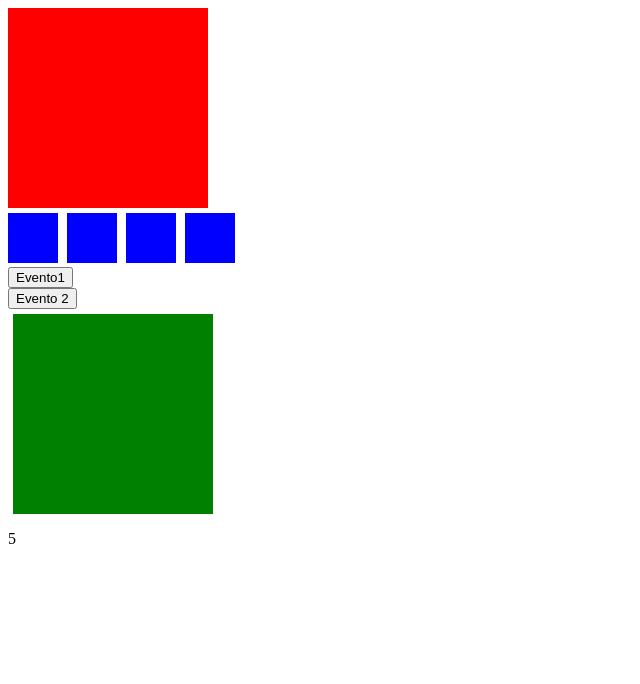
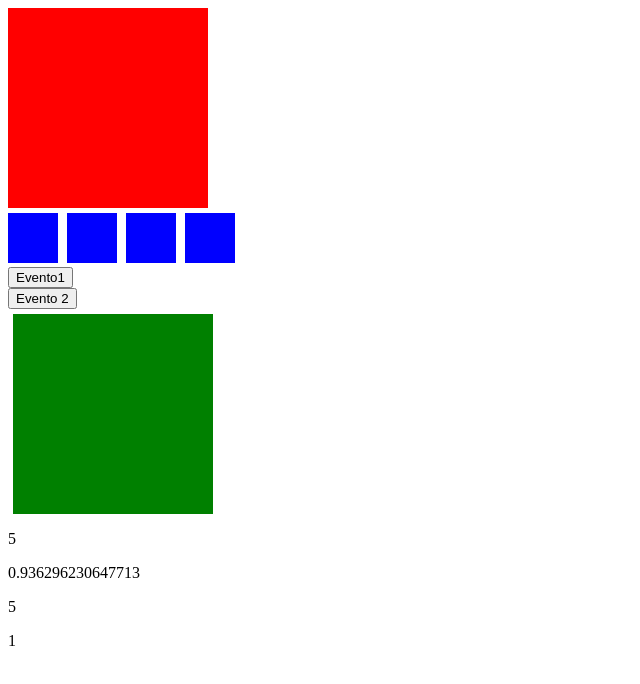
Before and after one commit to kyriosaxell/TutorialesJavaScript, a plain HTML site: page index.html in a window 1280 px wide. Shown: the whole page, without its empty margins (0-640 px from the left). Drawn offline with Linux system fonts and the light colour scheme.

Commit message:
Seguimiento dos

```diff
--- a/index.html
+++ b/index.html
@@ -29,13 +29,19 @@ INTERVALOS Y RETARDOS DE TIEMPO
 -->
 <p id="tiempo">0</p>
 
+<!--
+NÚMEROS ALEATORIOS
+-->
+<p id="numeroAleatorio">0</p>
+<p id="numeroMenorR">0</p>
+<p id="numeroMayorR">0</p>
+
 <script src="js/variables.js"></script>
 <script src="js/funciones.js"></script>
 <script src="js/condiciones.js"></script>
 <script src="js/ciclos.js"></script>
 <script src="js/eventos.js"></script>
-<script src="js/intervalostiempo.js">
-
-</script>
+<script src="js/intervalostiempo.js"></script>
+<script src="js/numeros-aleatorios.js"></script>
   </body>
 </html>
--- a/js/intervalostiempo.js
+++ b/js/intervalostiempo.js
@@ -10,6 +10,6 @@ var intervalo = setInterval(function(){
 //SET TIMEOUT(RETARDO DE TIEMPO)
 
 setTimeout(function() {
-  alert("Se cumplió el tiempo")
+  //alert("Se cumplió el tiempo")
   clearInterval(intervalo); //"detieme"
 },5000)
--- /dev/null
+++ b/js/numeros-aleatorios.js
@@ -0,0 +1,18 @@
+var numeroAleatorio = document.querySelector("#numeroAleatorio");
+var numeroM = document.querySelector("#numeroMenorR");
+var numeroMayor = document.querySelector("#numeroMayorR");
+
+var numero=0;
+var floo=0;
+var cel=0;
+/*
+INTERVALOS Y RETARDOS DE TIEMPO
+*/
+numero = Math.random();
+numeroAleatorio.innerHTML = numero;
+
+floo = Math.floor(Math.random()*10);
+numeroM.innerHTML = floo;
+
+cel = Math.ceil(Math.random()*10);
+numeroMayor.innerHTML = cel;
```
Also changed, not shown: POO/index.html (added, +10 -0 lines).
